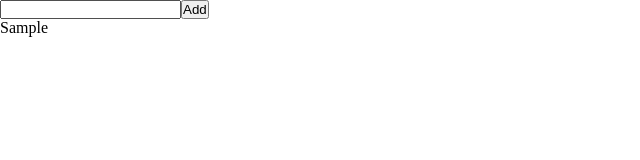
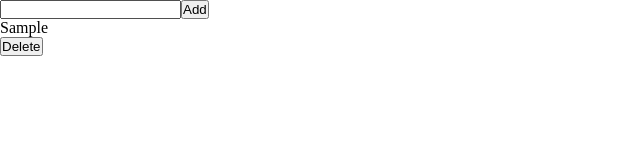
Before and after one commit to vishal-kumawat-appinventiv/task1-todolist, a React (Vite) app: page / in a window 1280 px wide. Both pictures are taken after typing "Sample" into the empty fields and a click on the button "Add". Shown: the top 160 px of the page, without its empty margins (0-640 px from the left). Built offline with nearby package versions, Linux system fonts and the light colour scheme.

Commit message:
delete todo added

```diff
--- a/src/App.tsx
+++ b/src/App.tsx
@@ -11,6 +11,11 @@ function App() {
     setInputValue(value);
   };
 
+  const handleDeleteTodo = (index: number) => {
+    const updatedTodos = todos.filter((_, idx) => idx !== index);
+    setTodos(updatedTodos);
+  };
+
   const handleAddTodo = () => {
     if (inputValue === "") {
       alert("Cant add Empty ToDo!");
@@ -18,8 +23,6 @@ function App() {
     setTodos([...todos, inputValue]);
     setInputValue("");
   };
-
-  console.log(todos);
 
   return (
     <>
@@ -30,7 +33,11 @@ function App() {
         </div>
         <div className="todoContainer">
           {todos.map((todo, idx) => (
-            <Todo todoValue={todo} key={idx} />
+            <Todo
+              todoValue={todo}
+              key={idx}
+              onDelete={() => handleDeleteTodo(idx)}
+            />
           ))}
         </div>
       </div>
--- a/src/components/Todo/Todo.tsx
+++ b/src/components/Todo/Todo.tsx
@@ -1,7 +1,15 @@
-const Todo = ({ todoValue }: { todoValue: string }) => {
+import React from 'react';
+
+interface TodoProps {
+  todoValue: string;
+  onDelete: () => void;
+}
+
+const Todo: React.FC<TodoProps> = ({ todoValue, onDelete }) => {
   return (
     <>
       <p>{todoValue}</p>
+      <button onClick={onDelete}>Delete</button>
     </>
   );
 };
```
